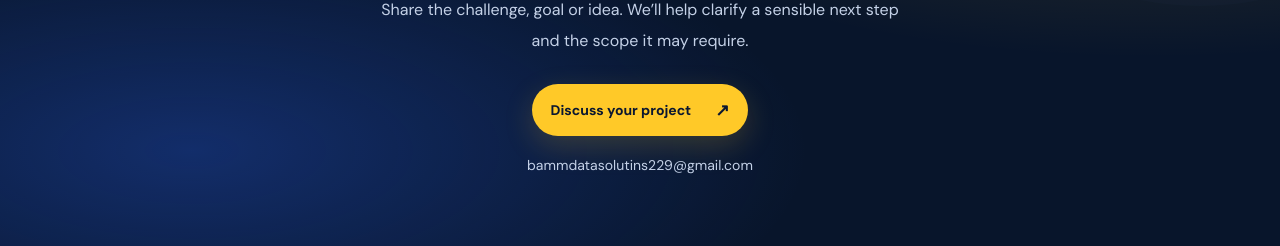
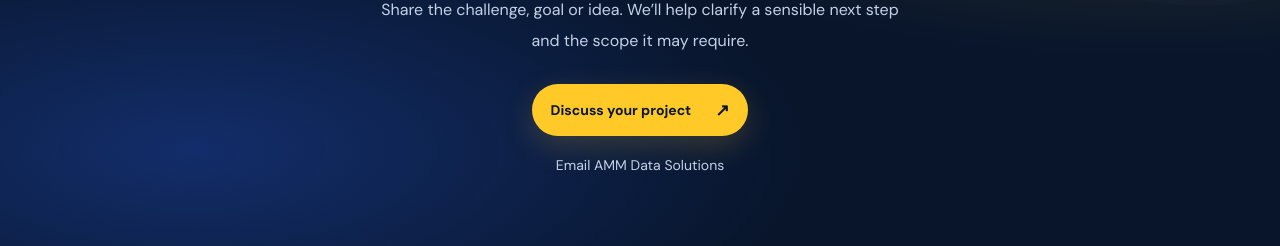
Before and after one commit to wwwab229-cpu/amm-data-solutions-website, a Next.js app: page / in a window 1280 px wide. Shown: the part 4028-4274 px from the top of the page. Built offline with nearby package versions, Linux system fonts and the light colour scheme.

Commit message:
Hide contact email behind clickable email actions

```diff
--- a/app/page.tsx
+++ b/app/page.tsx
@@ -67,9 +67,9 @@ export default function Home() {
     <section id="how" className="how section"><div className="howIntro"><div className="eyebrow">A CLEAR DELIVERY MODEL</div><h2>Defined scope.<br/><span>Thoughtful execution.</span></h2><p>Every engagement has a clear objective, an agreed scope and a review before handover.</p><a className="textLink" href="#contact">Discuss your requirements <span>→</span></a></div><div className="processList">{process.map(p=><div className="processItem" key={p[0]}><span className="processNumber">{p[0]}</span><div><h3>{p[1]}</h3><p>{p[2]}</p></div><span className="processArrow">↗</span></div>)}</div></section>
     <section className="trustBand" aria-label="AMM delivery principles"><div><span>01</span><b>Scope before build</b><p>Deliverables and expectations are agreed up front.</p></div><div><span>02</span><b>Human-reviewed work</b><p>Outputs are reviewed before handover.</p></div><div><span>03</span><b>Practical handover</b><p>Know what was delivered and what happens next.</p></div></section>
     <section id="about" className="about section"><div className="aboutVisual"><div className="aboutLogoFrame"><AMMLogo className="ammAboutLogo" height={72} /></div><div className="aboutAccent">LET’S MAKE SOLUTIONS<span>●</span></div></div><div className="aboutCopy"><div className="eyebrow">ABOUT AMM DATA SOLUTIONS</div><h2>Business-minded thinking.<br/><span>Digital execution.</span></h2><p>AMM Data Solutions brings automation, digital systems, business information and creative services together under one practical delivery approach. We work with organizations that value clear communication, thoughtful scope and useful outcomes.</p><div className="aboutTags"><span>Pakistan-based</span><span>International inquiries welcome</span><span>Scope-led delivery</span></div></div></section>
-    <section id="contact" className="contact section"><div className="contactGlow"></div><div className="contactInner"><div className="eyebrow"><span className="eyebrowLine"/> START WITH THE BUSINESS OBJECTIVE</div><h2>What needs to work<br/><span>better?</span></h2><p>Share the challenge, goal or idea. We’ll help clarify a sensible next step and the scope it may require.</p><a className="primary" href="mailto:bammdatasolutins229@gmail.com?subject=Project%20inquiry%20-%20AMM%20Data%20Solutions">Discuss your project <span>↗</span></a><a className="contactEmail" href="mailto:bammdatasolutins229@gmail.com">bammdatasolutins229@gmail.com</a></div></section>
+    <section id="contact" className="contact section"><div className="contactGlow"></div><div className="contactInner"><div className="eyebrow"><span className="eyebrowLine"/> START WITH THE BUSINESS OBJECTIVE</div><h2>What needs to work<br/><span>better?</span></h2><p>Share the challenge, goal or idea. We’ll help clarify a sensible next step and the scope it may require.</p><a className="primary" href="mailto:ammdatasolutions229@gmail.com?subject=Project%20inquiry%20-%20AMM%20Data%20Solutions">Discuss your project <span>↗</span></a><a className="contactEmail" href="mailto:ammdatasolutions229@gmail.com?subject=Project%20inquiry%20-%20AMM%20Data%20Solutions">Email AMM Data Solutions</a></div></section>
     <section className="faq section"><div><div className="eyebrow">GOOD TO KNOW</div><h2>Before we begin<span className="yellowDot">.</span></h2></div><div className="faqList">{faqs.map((f,i)=><div className="faqItem" key={f[0]}><button className="faqQuestion" aria-expanded={openFaq===i} onClick={()=>setOpenFaq(openFaq===i?null:i)}>{f[0]}<span>{openFaq===i?"−":"+"}</span></button>{openFaq===i&&<p>{f[1]}</p>}</div>)}</div></section>
     <footer><div className="footerTop"><Brand footer/><p>Digital systems, business intelligence and creative execution.</p><a className="footerContact" href="#contact">Discuss a project ↗</a></div><div className="footerBottom"><span>© 2026 AMM Data Solutions</span><span>Automation · Websites · Data · SEO · Growth · Creative</span><span>Pakistan and worldwide</span></div></footer>
-    {contactOpen && <div className="contactModalBackdrop" onClick={()=>setContactOpen(false)}><section className="contactModal" role="dialog" aria-modal="true" aria-labelledby="contactModalTitle" onClick={e=>e.stopPropagation()}><button className="modalClose" type="button" aria-label="Close contact options" onClick={()=>setContactOpen(false)}>×</button><div className="eyebrow"><span className="eyebrowLine"/> GET IN TOUCH</div><h2 id="contactModalTitle">How would you like to connect?</h2><p>Choose the contact channel that works best for you.</p><a className="contactOption" href="https://wa.me/923032724908" target="_blank" rel="noreferrer"><span className="contactOptionIcon">↗</span><span><b>WhatsApp</b><small>Chat with AMM Data Solutions</small></span><strong>→</strong></a><a className="contactOption" href="mailto:bammdatasolutins229@gmail.com?subject=Project%20inquiry%20-%20AMM%20Data%20Solutions"><span className="contactOptionIcon">@</span><span><b>Email</b><small>bammdatasolutins229@gmail.com</small></span><strong>→</strong></a><a className="contactOption" href="https://www.linkedin.com/in/abdullah-mumtaz-malik-975a93240/" target="_blank" rel="noreferrer"><span className="contactOptionIcon">in</span><span><b>LinkedIn</b><small>Connect professionally</small></span><strong>→</strong></a></section></div>}
+    {contactOpen && <div className="contactModalBackdrop" onClick={()=>setContactOpen(false)}><section className="contactModal" role="dialog" aria-modal="true" aria-labelledby="contactModalTitle" onClick={e=>e.stopPropagation()}><button className="modalClose" type="button" aria-label="Close contact options" onClick={()=>setContactOpen(false)}>×</button><div className="eyebrow"><span className="eyebrowLine"/> GET IN TOUCH</div><h2 id="contactModalTitle">How would you like to connect?</h2><p>Choose the contact channel that works best for you.</p><a className="contactOption" href="https://wa.me/923032724908" target="_blank" rel="noreferrer"><span className="contactOptionIcon">↗</span><span><b>WhatsApp</b><small>Chat with AMM Data Solutions</small></span><strong>→</strong></a><a className="contactOption" href="mailto:ammdatasolutions229@gmail.com?subject=Project%20inquiry%20-%20AMM%20Data%20Solutions"><span className="contactOptionIcon">@</span><span><b>Email</b><small>Send a project inquiry directly</small></span><strong>→</strong></a><a className="contactOption" href="https://www.linkedin.com/in/abdullah-mumtaz-malik-975a93240/" target="_blank" rel="noreferrer"><span className="contactOptionIcon">in</span><span><b>LinkedIn</b><small>Connect professionally</small></span><strong>→</strong></a></section></div>}
   </main>;
 }
```
